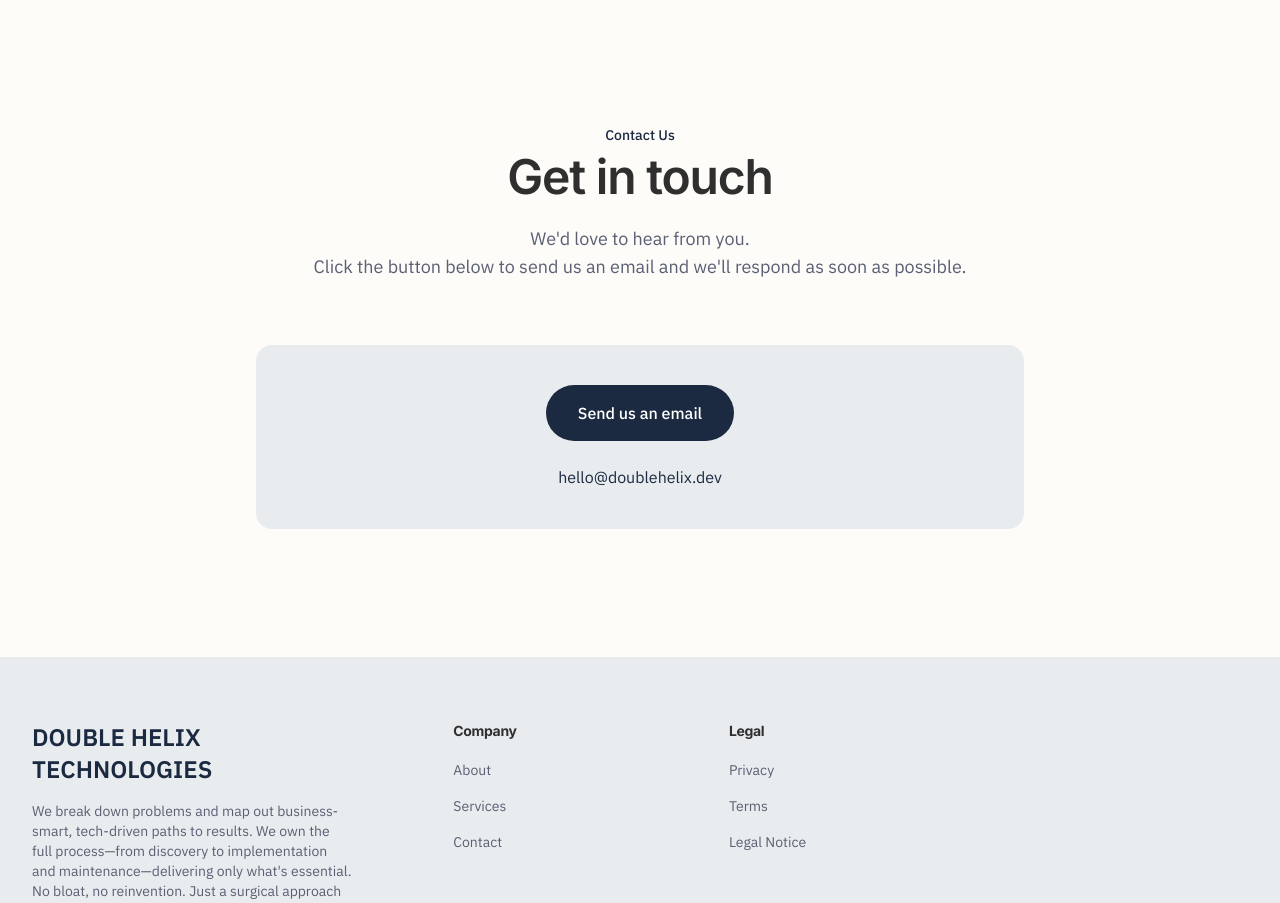
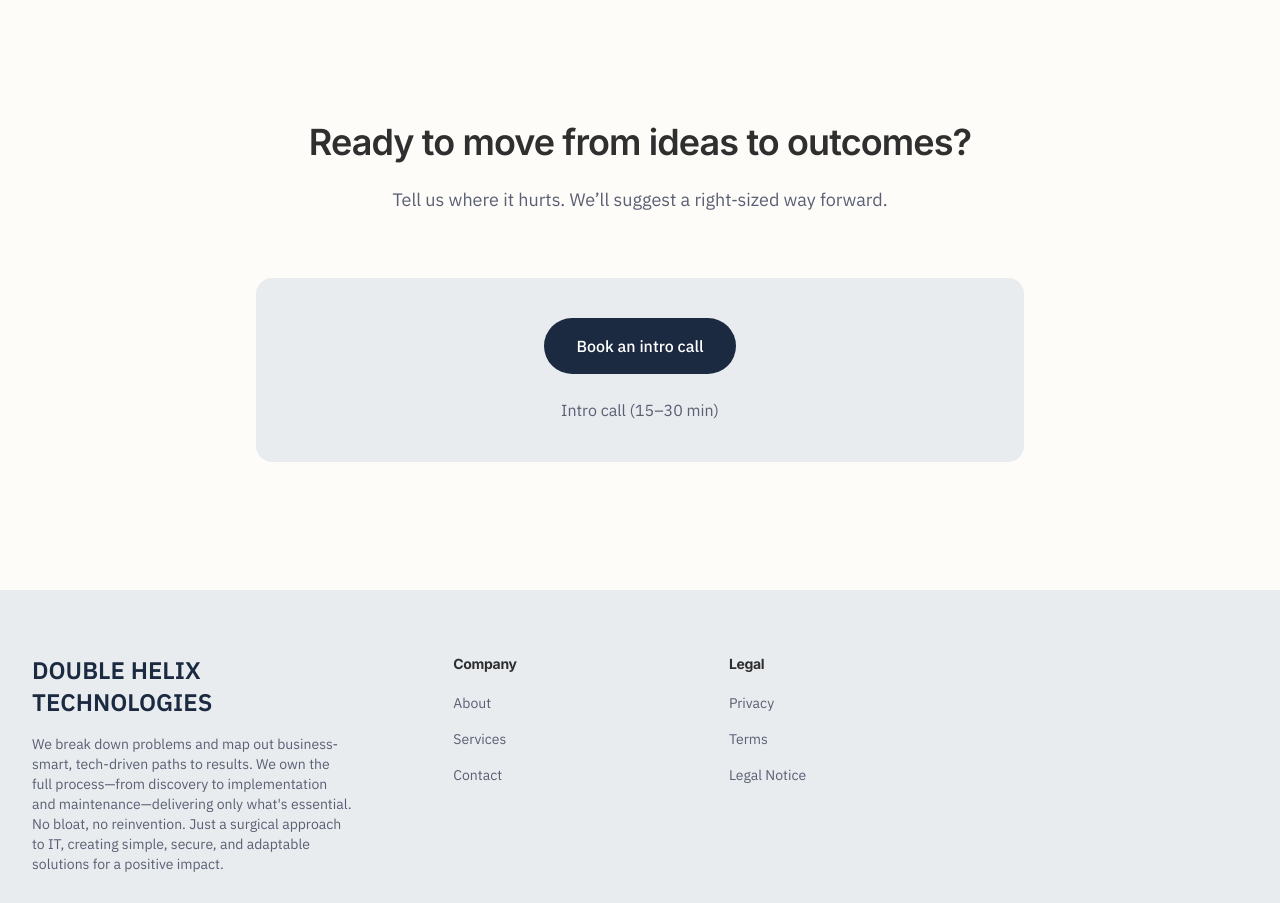
Before and after one commit to Double-Helix-Technologies/Double-Helix-Technologies.github.io, a Next.js app: page / in a window 1280 px wide. Shown: the part 6620-7523 px from the top of the page. Built offline with nearby package versions, Linux system fonts and the light colour scheme.

Commit message:
Update contact page

```diff
--- a/app/components/Contact.tsx
+++ b/app/components/Contact.tsx
@@ -5,10 +5,9 @@ export default function Contact() {
     <div id="contact" className="section bg-background">
       <div className="container-tight">
         <div className="mb-16 text-center">
-          <span className="text-sm font-medium text-primary mb-2 inline-block">Contact Us</span>
-          <h2 className="text-4xl md:text-5xl font-semibold text-text-primary mb-6">Get in touch</h2>
+          <h2 className="text-3xl md:text-4xl font-semibold text-text-primary mb-6">Ready to move from ideas to outcomes?</h2>
           <p className="text-lg text-text-secondary max-w-2xl mx-auto">
-            We'd love to hear from you. <br/>Click the button below to send us an email and we'll respond as soon as possible.
+            Tell us where it hurts. We’ll suggest a right‑sized way forward.
           </p>
         </div>
 
@@ -18,15 +17,10 @@ export default function Contact() {
               href="mailto:hello@doublehelix.dev"
               className="btn-primary inline-flex justify-center px-8 py-4"
             >
-              Send us an email
+              Book an intro call
             </a>
             <p className="mt-6 text-text-secondary">
-              <a
-                href="mailto:hello@doublehelix.dev"
-                className="text-primary hover:underline"
-              >
-                hello@doublehelix.dev
-              </a>
+              Intro call (15–30 min)
             </p>
           </div>
         </div>
```
